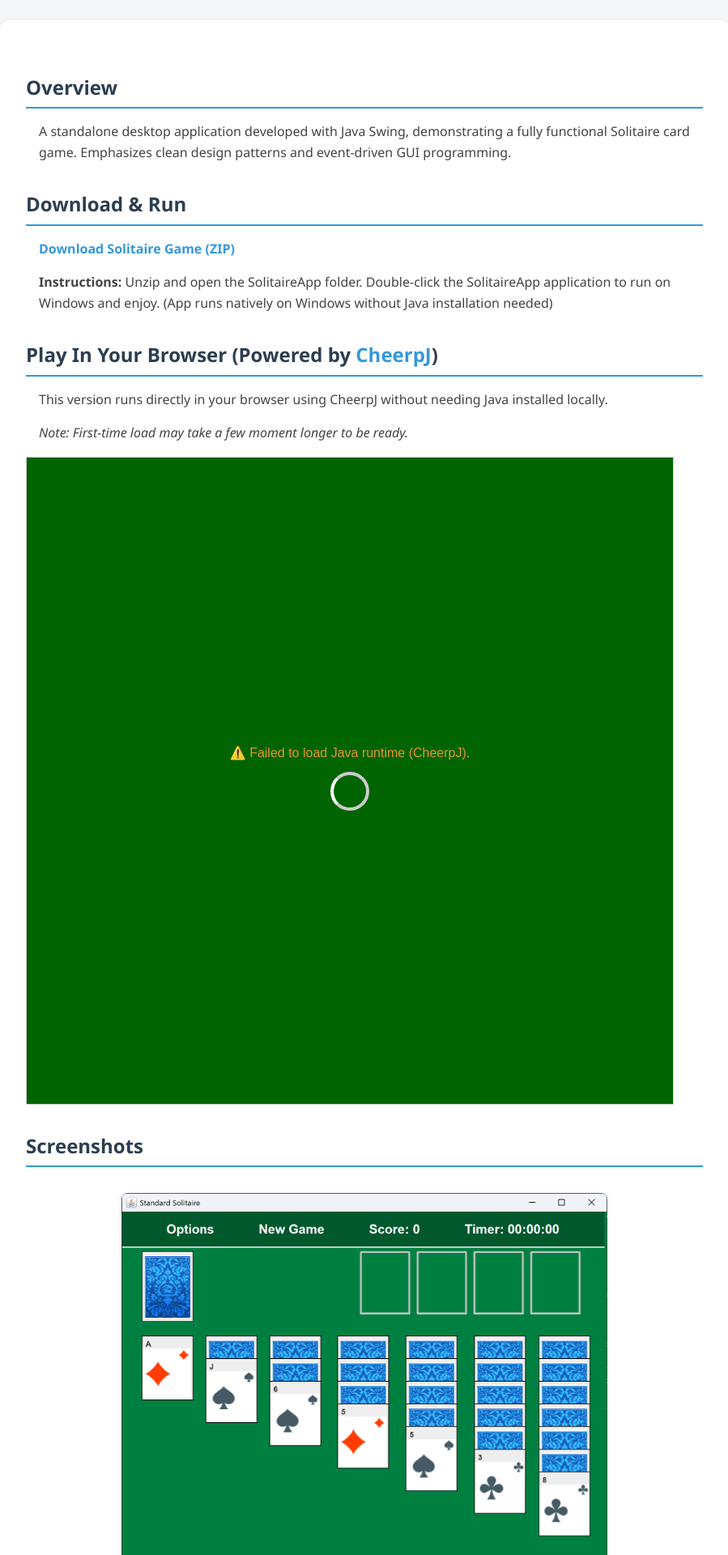
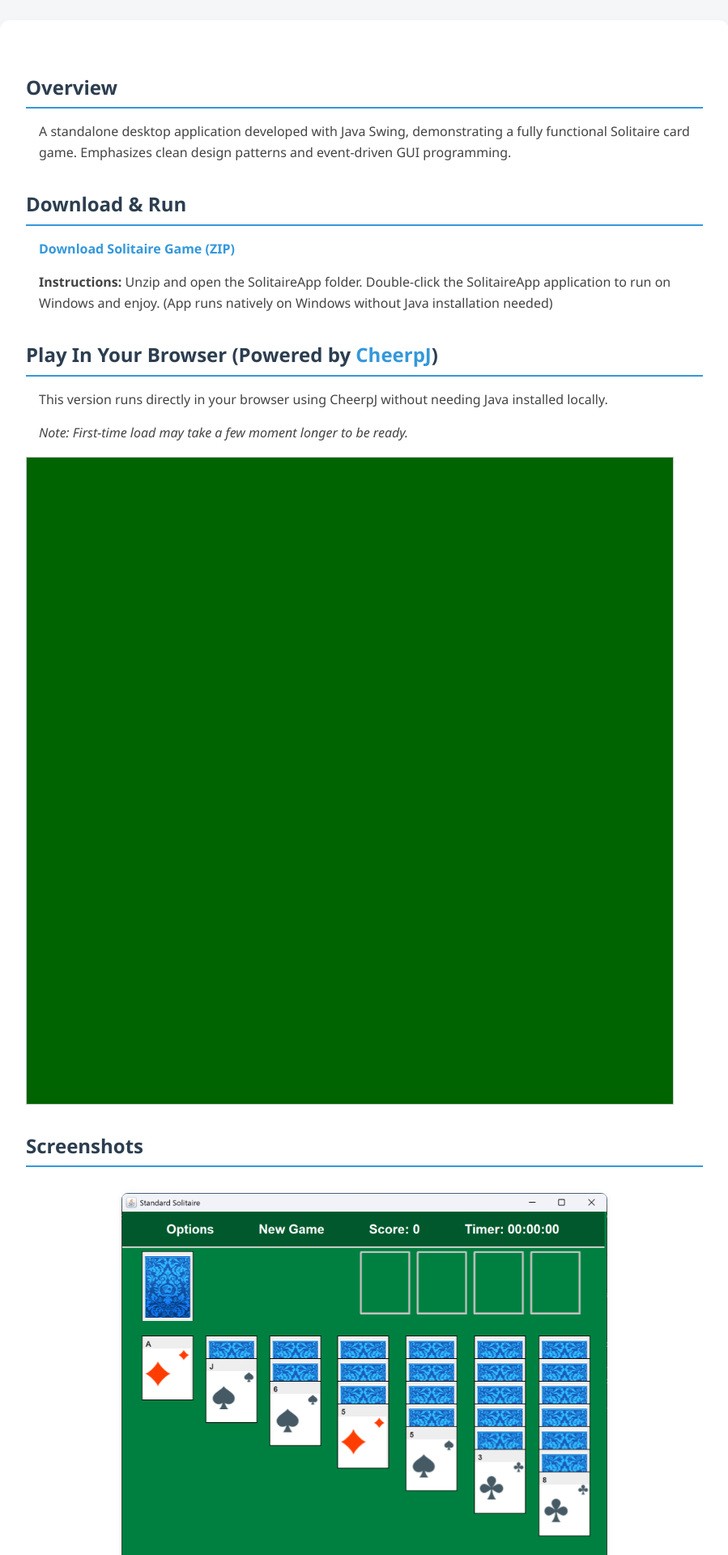
Before and after one commit to kunlecreates/kunlecreates.github.io, a Jekyll site: the page built from projects/swing_solitaire.html, in a window 1280 px wide. Shown: the part 303-2223 px from the top of the page at 81% size, without its empty margins (190-1089 px from the left). Built offline with Jekyll 4.4.1, drawn with Linux system fonts in a browser that asks for light colours.

Commit message:
Roleback error messaging update in CheerpJ canvas

```diff
--- a/assets/css/style.css
+++ b/assets/css/style.css
@@ -45,11 +45,8 @@ body {
 
 /* Navigation bar */
 nav {
-  width: 100%;
   background-color: #222;
   padding: 0.5rem 1rem;
-  box-sizing: border-box;
-  width: 100vw;
 }
 
 nav ul {
@@ -196,22 +193,6 @@ canvas {
   box-shadow: 0 0 12px rgba(0, 0, 0, 0.4);
 }
 
-#fallback-message::after {
-  content: "";
-  display: block;
-  width: 40px;
-  height: 40px;
-  margin: 10px auto;
-  border: 4px solid #ccc;
-  border-top: 4px solid #fff;
-  border-radius: 50%;
-  animation: spin 0.8s linear infinite;
-}
-
-@keyframes spin {
-  to { transform: rotate(360deg); }
-}
-
 /* Footer */
 footer {
   text-align: center;
@@ -221,8 +202,6 @@ footer {
   font-size: 0.9rem;
   border-top: 1px solid #444;
   margin-top: auto;
-  box-sizing: border-box;
-  width: 100vw;
 }
 
 footer a {
--- a/projects/swing_solitaire.html
+++ b/projects/swing_solitaire.html
@@ -25,11 +25,7 @@ permalink: /projects/swing-solitaire/
   <h2>Play In Your Browser (Powered by <a href="https://cheerpj.com/docs/overview" target="_blank">CheerpJ</a>)</h2>
   <p>This version runs directly in your browser using CheerpJ without needing Java installed locally.</p>
   <p><em>Note: First-time load may take a few moment longer to be ready.</em></p>
-  <div id="solitaire-container" class="centered-container" style="width: 800px; height:600px; border:1px solid #ccc;">
-    <div id="fallback-message" style="color: rgb(229, 148, 43); font-family: sans-serif;">
-      <p>Loading Solitaire... Please wait.</p>
-    </div>
-  </div>
+  <div id="solitaire-container" class="centered-container" style="width: 800px; height:600px; border:1px solid #ccc;"></div>
 
   <!-- Load CheerpJ runtime -->
   <script src="https://cjrtnc.leaningtech.com/4.1/loader.js"></script>
@@ -37,24 +33,14 @@ permalink: /projects/swing-solitaire/
   <!-- Wait for runtime to load, then run JAR -->
   <script type="module">
     window.addEventListener("load", async () => {
-      const fallback = document.getElementById("fallback-message");
-
-      try {
       if (typeof cheerpjInit === "undefined") {
         console.error("cheerpjInit is not defined. loader.js may have failed to load.");
-          fallback.innerHTML = "⚠️ Failed to load Java runtime (CheerpJ).";
         return;
       }
 
       await cheerpjInit({version: 17});
       cheerpjCreateDisplay(764, 740, document.getElementById("solitaire-container"));
       await cheerpjRunJar("/app/assets/executables/SolitaireApp.jar"); // or .txt if renamed
-
-        fallback.style.display = "none";
-      } catch (err) {
-        console.error(err);
-        fallback.innerHTML = "❌ An error occurred loading the Solitaire app.";
-      }
     });
   </script>
 
```
Lines whose indentation alone changed are shown as unchanged.
